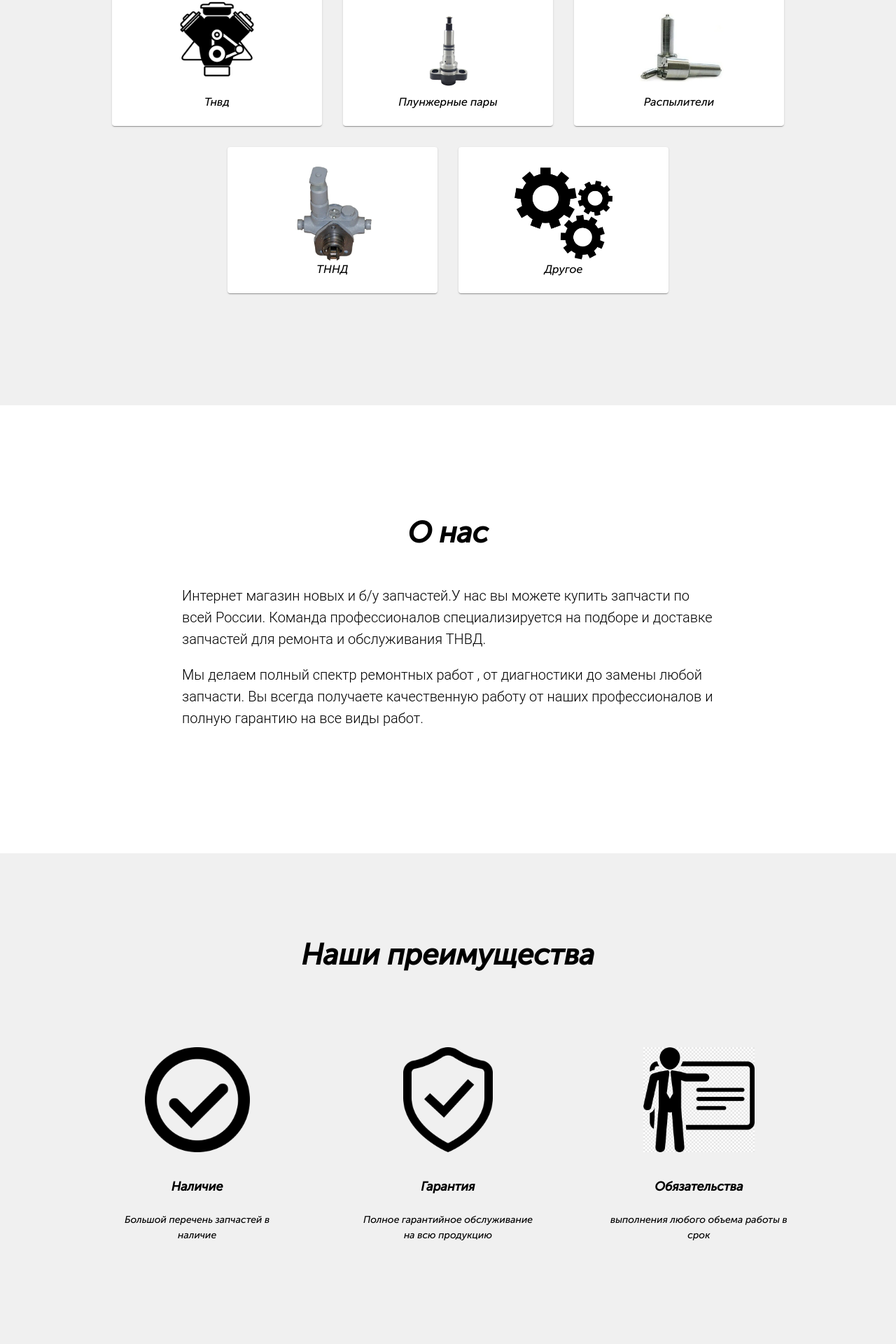
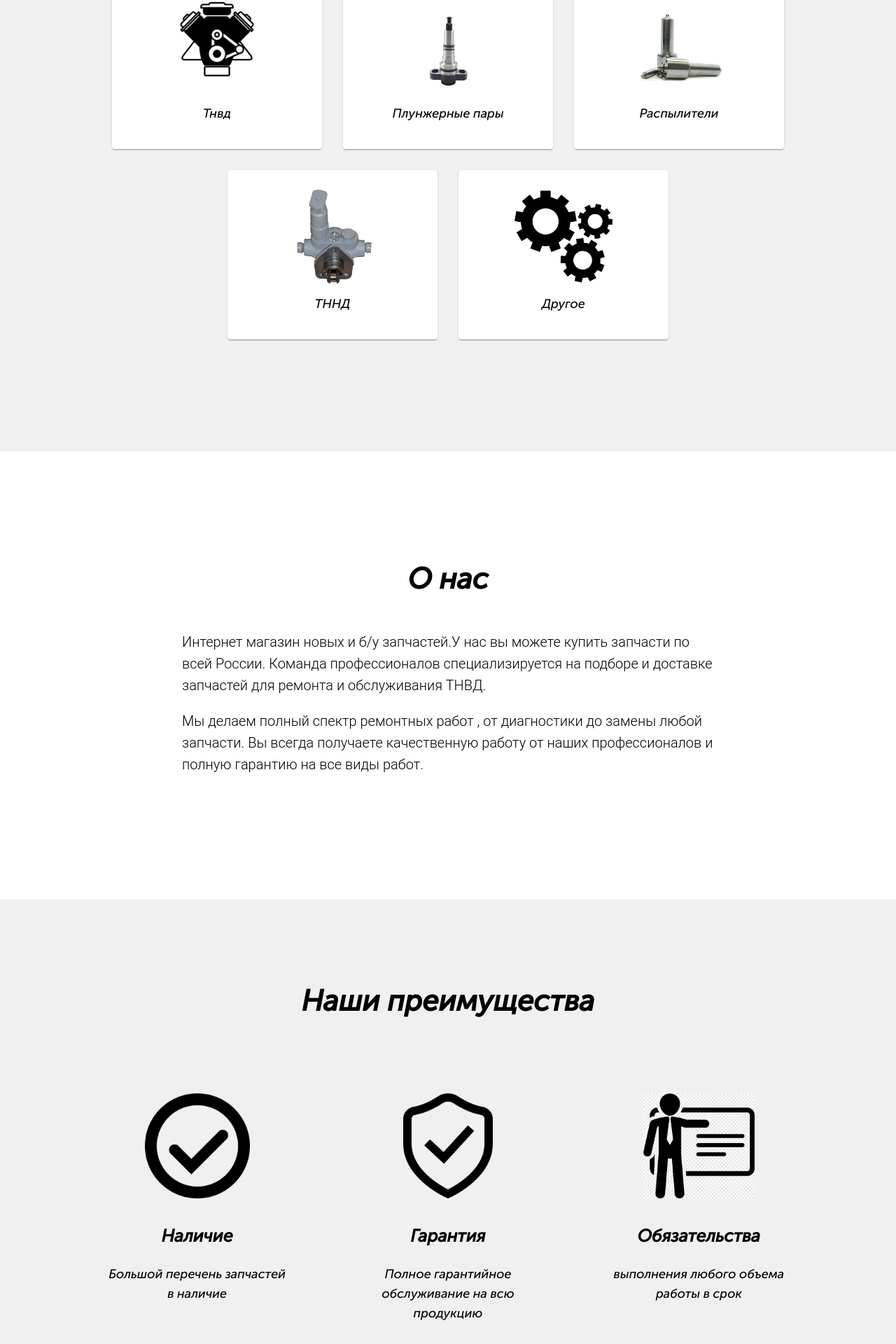
Before and after one commit to tema2294/next-js-tnvd_site, a Next.js app: page / in a window 1280 px wide. Shown: the part 1119-3039 px from the top of the page at 70% size. Built offline with nearby package versions, Linux system fonts and the light colour scheme.

Commit message:
add new data for category

```diff
--- a/components/categories/categories.tsx
+++ b/components/categories/categories.tsx
@@ -20,8 +20,7 @@ export const Categories = () => {
                                src={catalog34}/>
                     </div>
                     <div className={style.contentCard}>
-                        <span className={style.headerCard}>Тнвд</span>
-
+                        <span className={style.cardTitle}>Тнвд</span>
                     </div>
                     <div className="actions-container">
 
@@ -35,7 +34,7 @@ export const Categories = () => {
                                src={pgPair}/>
                     </div>
                     <div className={style.contentCard}>
-                        <span className={style.headerCard}>Плунжерные пары</span>
+                        <span className={style.cardTitle}>Плунжерные пары</span>
                     </div>
                     <div className="actions-container">
                     </div>
@@ -48,7 +47,7 @@ export const Categories = () => {
                                src={azpi}/>
                     </div>
                     <div className={style.contentCard}>
-                        <span className={style.headerCard}>Распылители</span>
+                        <span className={style.cardTitle}>Распылители</span>
                     </div>
                     <div className="actions-container">
                     </div>
@@ -61,7 +60,7 @@ export const Categories = () => {
                                src={tnnd}/>
                     </div>
                     <div className={style.contentCard}>
-                        <span className={style.headerCard}>ТННД</span>
+                        <span className={style.cardTitle}>ТННД</span>
                     </div>
                     <div className="actions-container">
                     </div>
@@ -74,7 +73,7 @@ export const Categories = () => {
                                src={other}/>
                     </div>
                     <div className={style.contentCard}>
-                        <span className={style.headerCard}>Другое</span>
+                        <span className={style.cardTitle}>Другое</span>
                     </div>
                     <div className="actions-container">
                     </div>
--- a/components/categories/style.module.scss
+++ b/components/categories/style.module.scss
@@ -11,6 +11,7 @@
   align-items: center;
   padding: 25px;
   cursor: pointer;
+  gap: 15px;
 
 }
 .card:hover {
@@ -22,16 +23,18 @@
   position: relative;
   height: 140px;
 }
-
+.cardTitle {
+  font-size: 18px;
+  margin-top: 10px;
+}
 
 .header-card {
-  font-family: "Roboto", "Helvetica", "Arial", sans-serif;
   font-weight: 400;
   font-size: 1.5rem;
   line-height: 1.334;
   letter-spacing: 0em;
   margin-bottom: 0.35em;
-  color: black;
+  color: red!important;
 }
 
 
--- a/styles/globals.css
+++ b/styles/globals.css
@@ -217,12 +217,12 @@ nav > * {
 .card_title {
   margin-bottom: 25px;
   margin-top: 37px;
-  font-size: 18px;
+  font-size: 25px;
   line-height: 1.35;
   font-weight: 600;
 }
 .card_text {
-  font-size: 14px;
+  font-size: 18px;
   line-height: 1.55;
   font-weight: 300;
   max-width: 360px;
```
